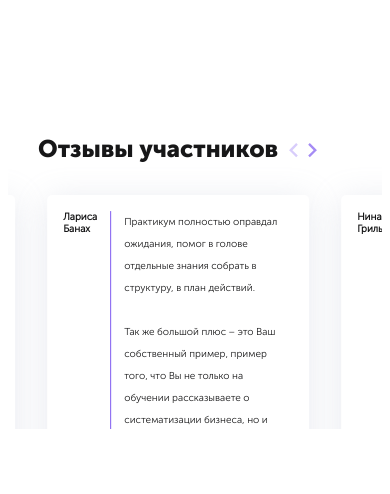
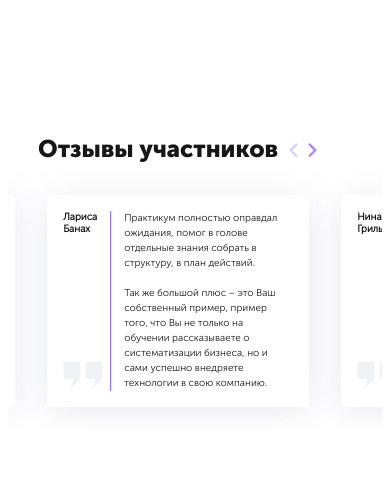
Before and after one commit to morevo/javascript-with-splide, a website: page index.html in a window 390 px wide. Drawn offline with nearby package versions, Linux system fonts and the light colour scheme.

Commit message:
Finally result 1.0v

```diff
--- a/scss/style.scss
+++ b/scss/style.scss
@@ -254,8 +254,16 @@ h6 {
 }
 
 @media (max-width: 670px) {
-  .splide__item .splide__item__inner {
-    height: auto;
+
+  .splide__item {
+
+    .splide__item__inner {
+      height: auto;
+    }
+
+    .splide__item__title .splide__item__text {
+      line-height: 18px;
+    }
   }
 }
 
@@ -308,6 +316,10 @@ h6 {
       font-size: 10px;
     }
 
+    .splide__item__title .splide__item__text {
+      line-height: 15px;
+    }
+
   }
 
 
```
Also changed, not shown: styles/style.css, 1 other file.
